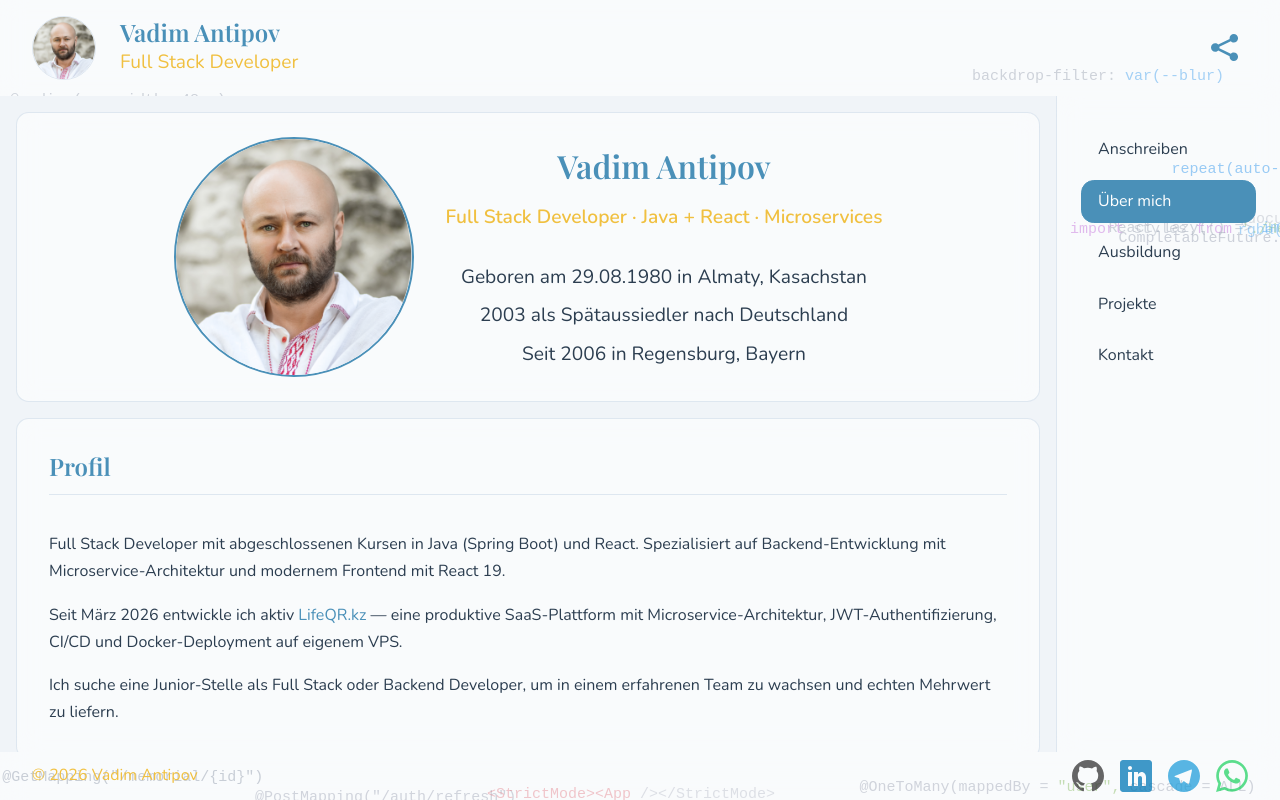
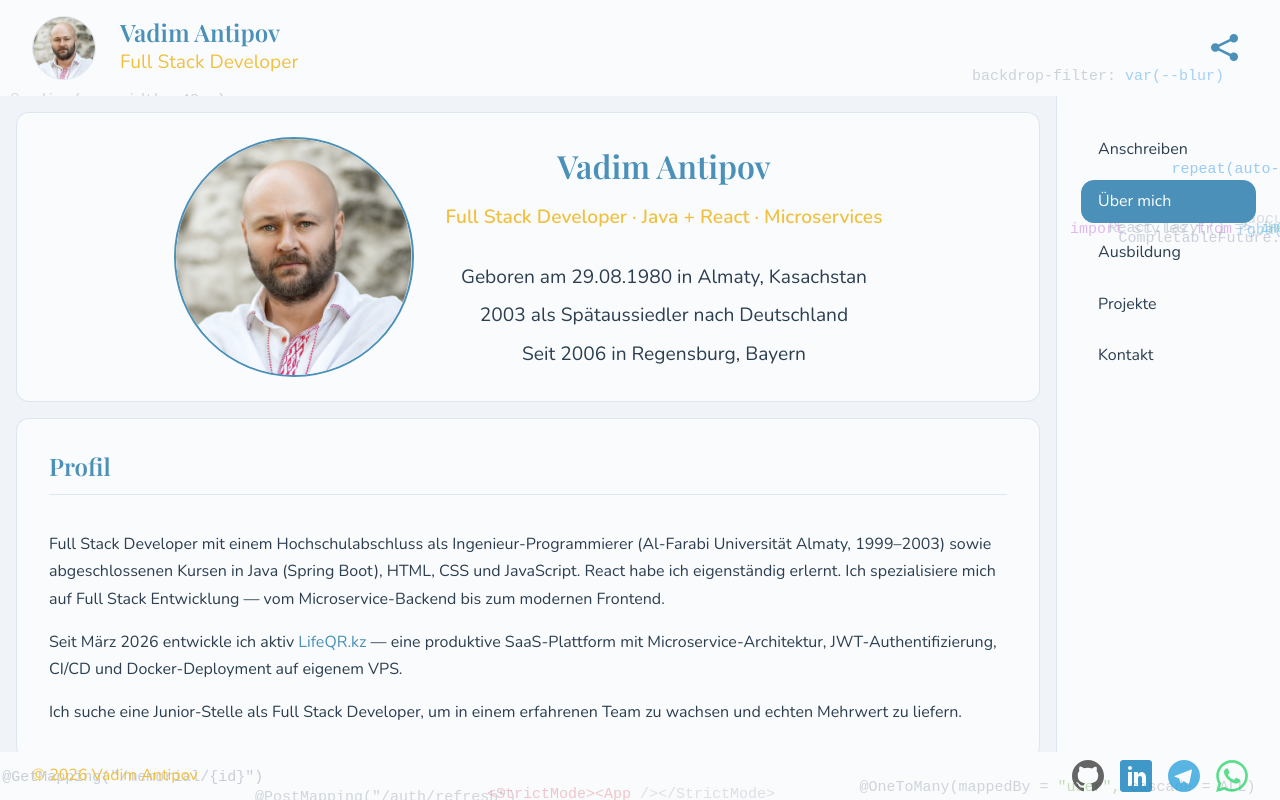
Before and after one commit to login-nigol/portfolio, a React app: page /about in a window 1280 px wide. Built offline with nearby package versions, Linux system fonts and the light colour scheme; the HTML template or start-up script is replaced by a standard one.

Commit message:
fix: About Profil — added university degree

```diff
--- a/src/pages/About/About.jsx
+++ b/src/pages/About/About.jsx
@@ -125,9 +125,11 @@ export default function About() {
       >
         <h2 className={styles.cardTitle}>Profil</h2>
         <p>
-          Full Stack Developer mit abgeschlossenen Kursen in Java (Spring Boot)
-          und React. Spezialisiert auf Backend-Entwicklung mit Microservice-Architektur
-          und modernem Frontend mit React 19.
+          Full Stack Developer mit einem Hochschulabschluss als Ingenieur-Programmierer
+          (Al-Farabi Universität Almaty, 1999–2003) sowie abgeschlossenen Kursen in
+          Java (Spring Boot), HTML, CSS und JavaScript. React habe ich eigenständig erlernt.
+          Ich spezialisiere mich auf Full Stack Entwicklung — vom Microservice-Backend
+          bis zum modernen Frontend.
         </p>
         <p>
           Seit März 2026 entwickle ich aktiv <a href="https://lifeqr.kz" target="_blank" rel="noopener noreferrer">LifeQR.kz</a> —
@@ -135,7 +137,7 @@ export default function About() {
           JWT-Authentifizierung, CI/CD und Docker-Deployment auf eigenem VPS.
         </p>
         <p>
-          Ich suche eine Junior-Stelle als Full Stack oder Backend Developer,
+          Ich suche eine Junior-Stelle als Full Stack Developer,
           um in einem erfahrenen Team zu wachsen und echten Mehrwert zu liefern.
         </p>
       </motion.section>
```
